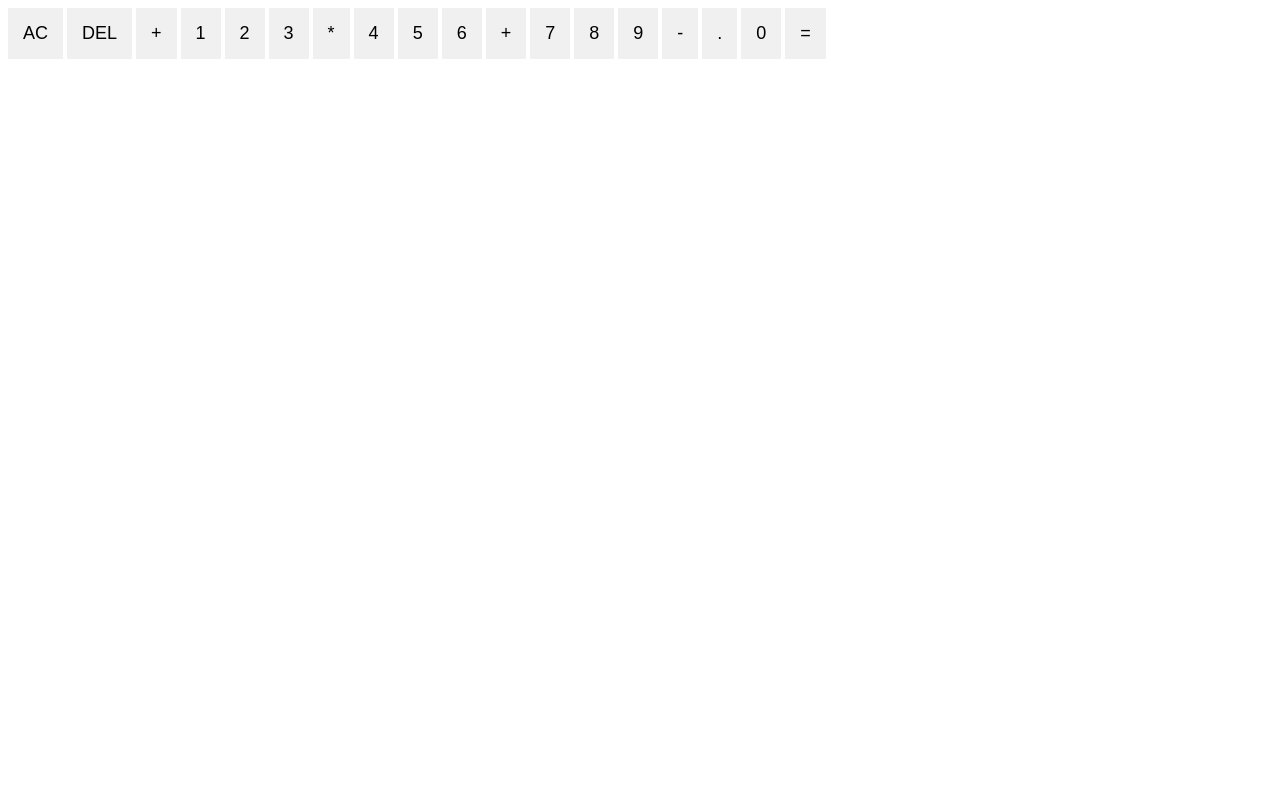
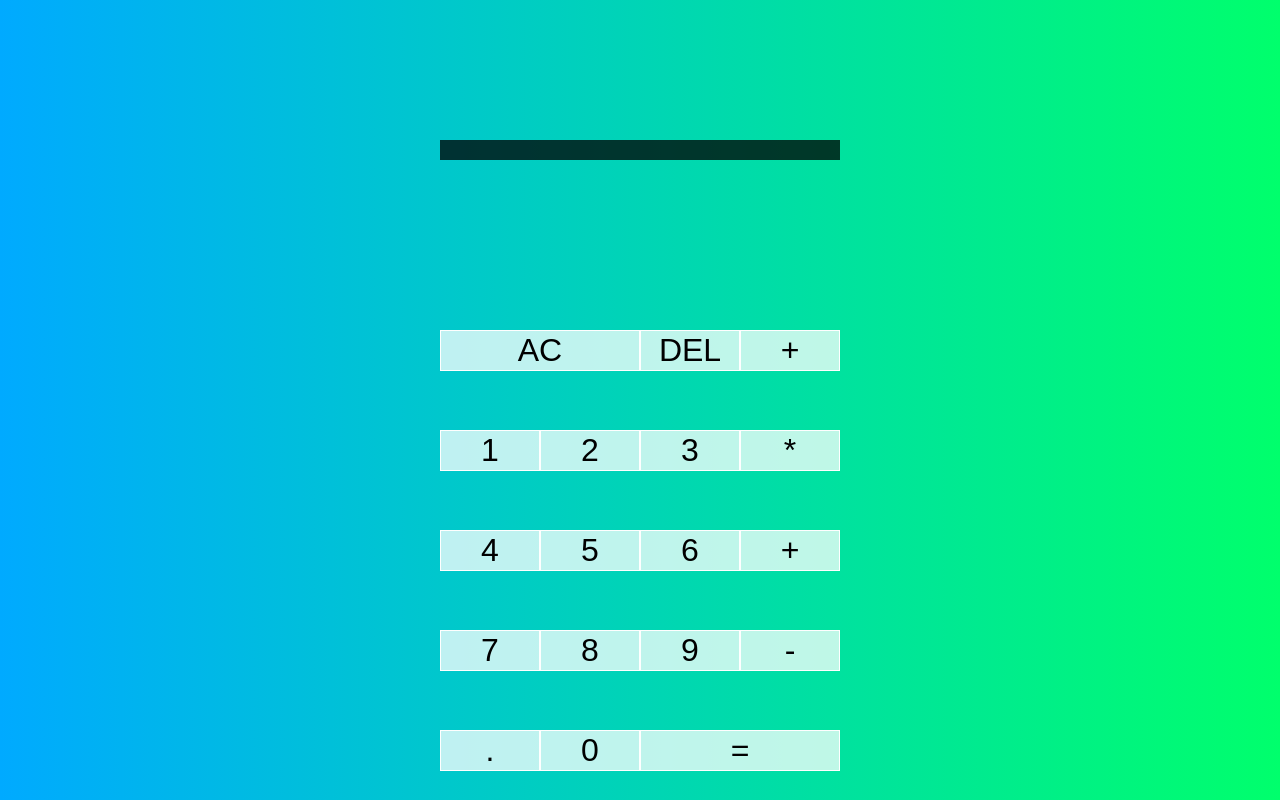
Before and after one commit to Manoty/Codsoft.Calculator, a website built with webpack: page index.html in a window 1280 px wide. Built offline with nearby package versions, Linux system fonts and the light colour scheme.

Commit message:
added styling to the template

```diff
--- a/css/style.css
+++ b/css/style.css
@@ -1,32 +1,53 @@
-.calculator {
-  max-width: 300px;
-  margin: 0 auto;
-  padding: 20px;
-  border: 1px solid #ccc;
-  border-radius: 5px;
+*, *,::before, *::after{
+  box-sizing: border-box;
+  font-family: Gotham Rounded, sans-serif;
+  font-weight: normal;
+}
+ body{
+   padding: 0;
+   margin: 0;
+   background: linear-gradient(to right,#00AAFF, #00FF6C);
+ }
+ .calculator-grid{
+   display: grid;
+   justify-content: center;
+   align-items: center;
+   min-height: 100vh;
+   grid-template-columns: repeat(4, 100px);
+   grid-template-rows: minmax(120px, auto) repeat(5, 100px);
+ }
+
+.calculator-grid > button{
+  cursor: pointer;
+  font-size: 2rem;
+  border: 1px solid white;
+  outline: none;
+  background-color: rgba(255, 255, 255, .75);
+}
+.calculator-grid > button:hover{
+  background-color: rgba(255, 255, 255, .9);
+
+}
+.span-two{
+  grid-column: span 2;
+}
+.output{
+  grid-column: 1 / -1;
+  background-color: rgba(0,0,0, .75);
+  display: flex;
+  align-items: flex-end;
+  justify-content: space-around;
+  flex-direction: column;
+  padding: 10px;
+  word-wrap: break-word;
+  word-break: break-all;
 }
 
-#display {
-  width: 100%;
-  margin-bottom: 10px;
-  padding: 10px;
-  font-size: 20px;
+.output .previous-operand{
+  color: rgba(255, 255, 255, .75);
+  font-size: 1.5rem;
 }
-
-.buttons {
-  display: grid;
-  grid-template-columns: repeat(4, 1fr);
-  gap: 5px;
+.output .current-operand{
+  color: white;
+  font-size: 2.5rem;
 }
-
-button {
-  padding: 15px;
-  font-size: 18px;
-  background-color: #f0f0f0;
-  border: none;
-  cursor: pointer;
-}
-
-button:hover {
-  background-color: #ccc;
-}
```
